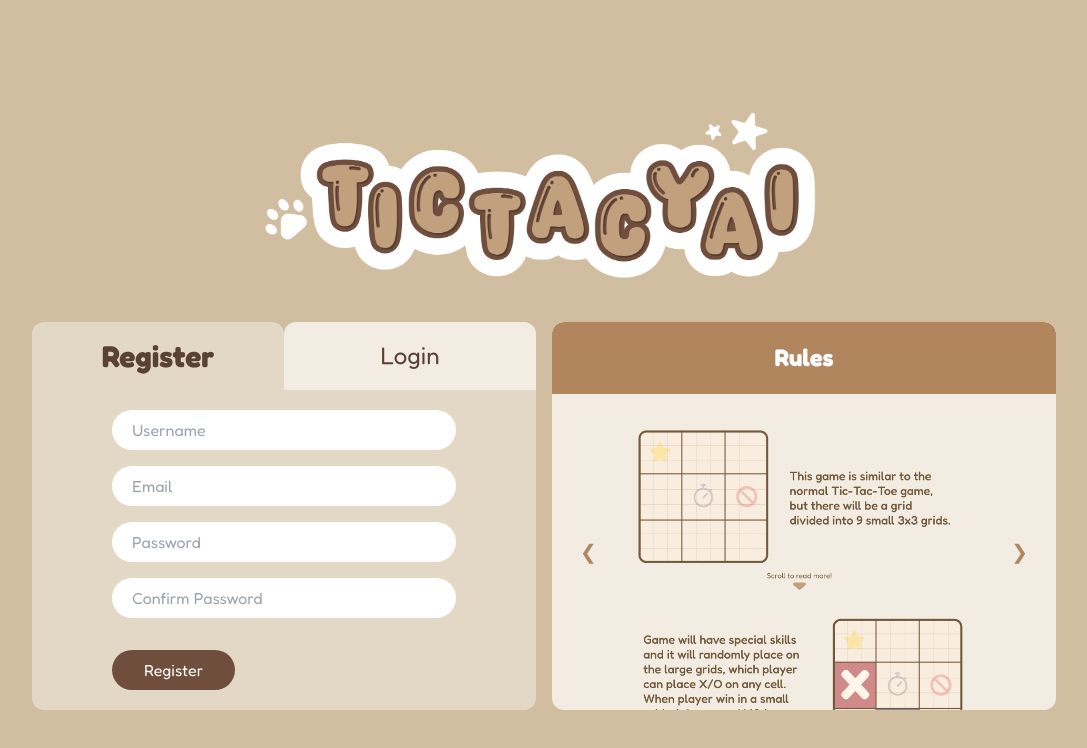
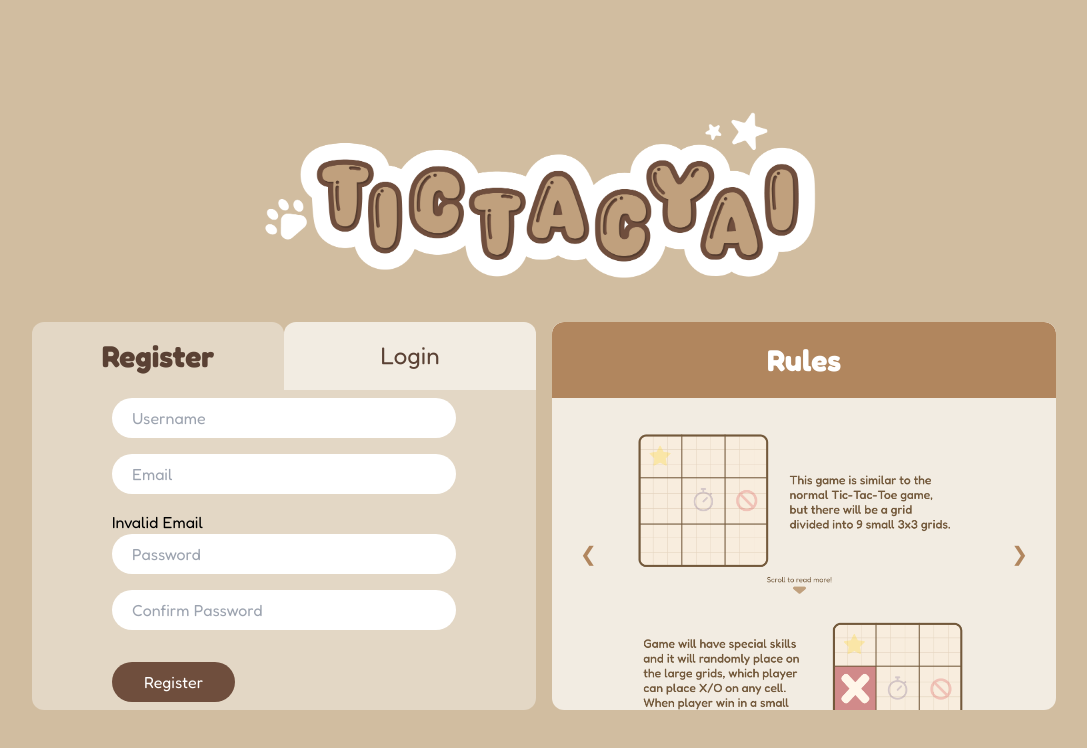
Before and after one commit to winniemooz/TicTacYai, a SvelteKit app: page / in a window 1280 px wide. Both pictures are taken after a click on the button "Register". Shown: the top 748 px of the page, without its empty margins (96-1183 px from the left). Built offline with nearby package versions, Linux system fonts and the light colour scheme; no server answers; a web font is replaced by a local one.

Commit message:
update +page login

```diff
--- a/src/routes/+page.svelte
+++ b/src/routes/+page.svelte
@@ -1,5 +1,5 @@
 <script>
-	import { authHandlers } from '../stores/authStore';
+	import { authHandlers, authStore } from '../stores/authStore';
 
 	let register = false;
 	let username = '';
@@ -7,6 +7,7 @@
 	let password = '';
 	let confirmpassword = '';
 	let slideIndex = 1;
+	var validRegex = /^[a-zA-Z0-9.!#$%&'*+/=?^_`{|}~-]+@[a-zA-Z0-9-]+(?:\.[a-zA-Z0-9-]+)*$/;
 
 	const slideTitle = {
 		1: 'Rules',
@@ -41,6 +42,9 @@
 			} catch (err) {
 				console.log(err);
 			}
+		}
+		if ($authStore.currentUser) {
+			window.location.href = '/home'
 		}
 	}
 </script>
@@ -90,6 +94,11 @@
 									bind:value={email}
 									placeholder="Email"
 								/>
+								{#if (email.match(validRegex))}
+									<p>Good</p>
+								{:else}
+									<p>Invalid Email</p>
+								{/if}
 								<input
 									class="mb-4 w-full rounded-full px-5 py-2 focus:outline-none focus:ring-2 focus:ring-mongoose-300"
 									type="password"
@@ -117,6 +126,7 @@
 										bind:value={email}
 										placeholder="Email"
 									/>
+									<p id="feedback-msg-login"></p>
 								</div>
 								<input
 									class="mb-8 w-full rounded-full px-5 py-2 focus:outline-none focus:ring-2 focus:ring-mongoose-300"
@@ -136,7 +146,7 @@
 			</div>
 		</div>
 		<div class="flex flex-1 flex-col overflow-y-auto rounded-xl bg-mongoose-100">
-			<p class="w-full rounded-t-xl bg-mongoose-500 p-5 text-center text-2xl font-bold text-white">
+			<p class="w-full rounded-t-xl bg-mongoose-500 p-5 text-center text-3xl font-bold text-white">
 				{slideTitle[slideIndex]}
 			</p>
 			<div class="flex flex-1">
```
